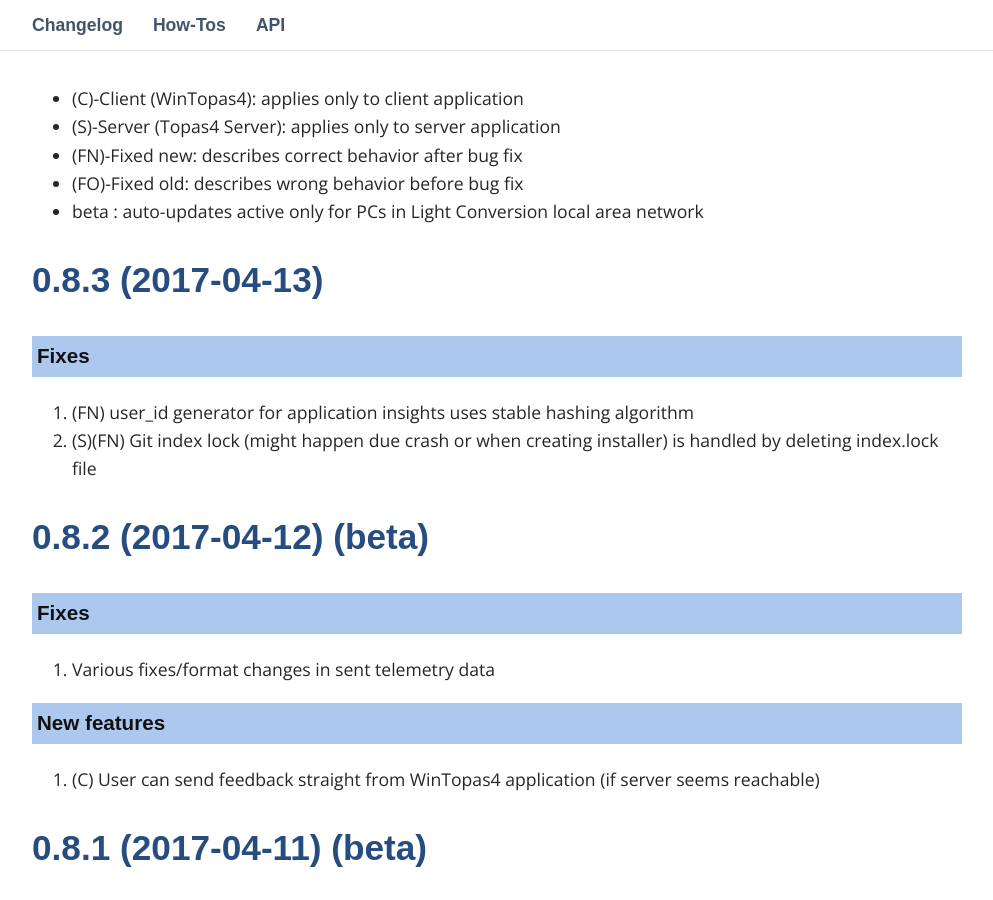
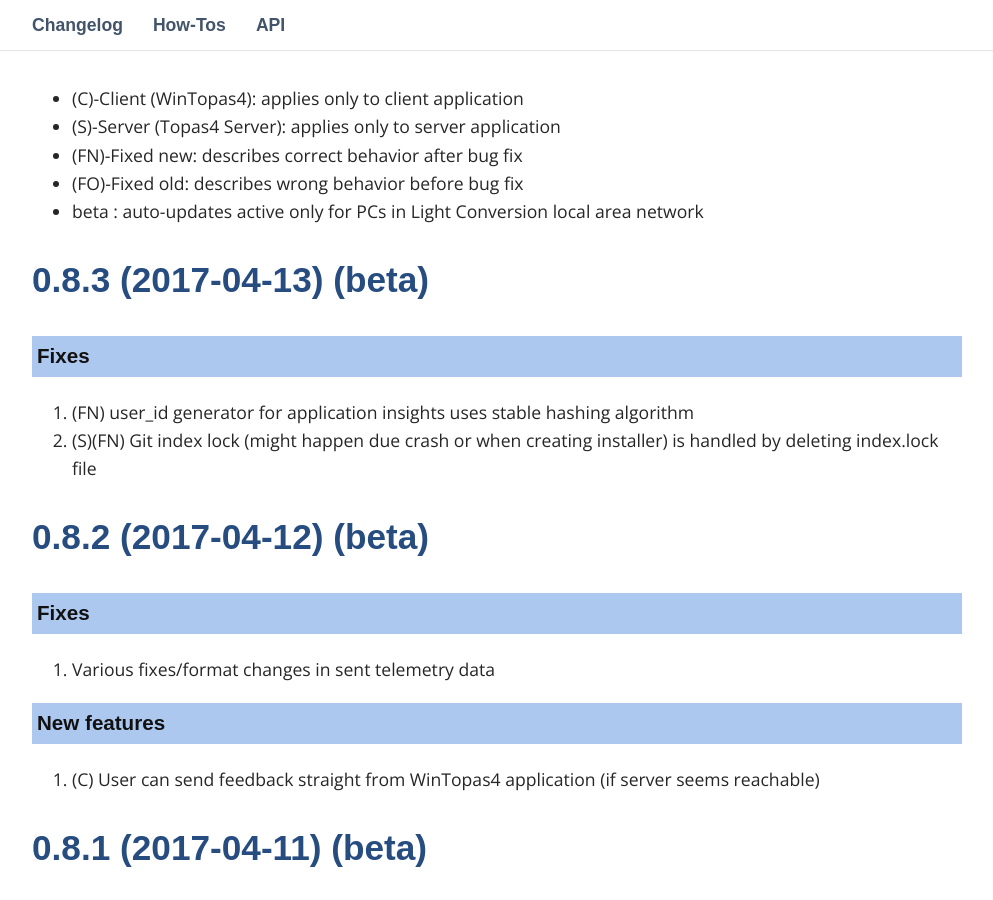
Before and after one commit to DomasM/Topas4InfoTemp00, a Jekyll site: the page built from _pages/03_changelog.md, in a window 1280 px wide and 900 px high, scrolled down 469 px. Shown: the whole window, without its empty margins (143-1136 px from the left). Built offline with Jekyll 4.4.1, drawn with Linux system fonts in a browser that asks for light colours; some web fonts are replaced; comment, search, counter and statistics services are not loaded.

Commit message:
Add beta tag.

```diff
--- a/_pages/03_changelog.md
+++ b/_pages/03_changelog.md
@@ -18,7 +18,7 @@
 * beta : auto-updates active only for PCs in Light Conversion local area network
 
 
-## 0.8.3 (2017-04-13)
+## 0.8.3 (2017-04-13) (beta)
 
 ### Fixes
 
```
